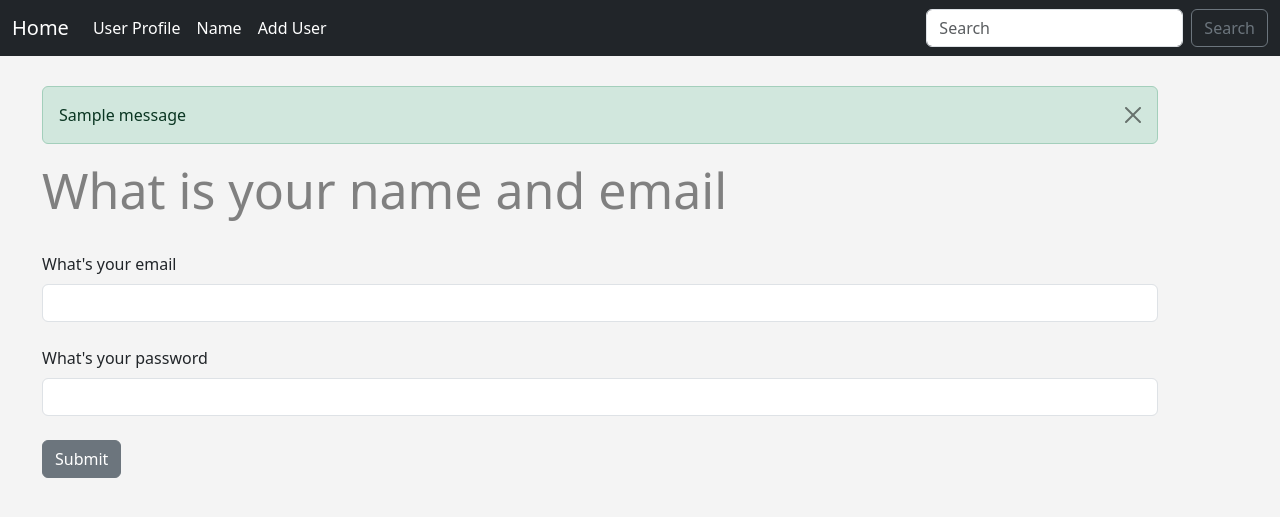
After one commit to a-anuj/flask-projects, a Flask app: page /test_pw in a window 1280 px wide. The commit adds this page. Shown: the top 517 px of the page. Run offline with Flask 3, Linux system fonts and the light colour scheme; tables that the repository leaves empty hold one stand-in row (values such as "Sample post"); one stand-in notice (Sample message) is shown.

Commit message:
Added password checking to the web app

```diff
--- a/app_1.py
+++ b/app_1.py
@@ -48,6 +48,12 @@ class UserForm(FlaskForm):
 
 class SimpleForm(FlaskForm):
     name = StringField("What's your name", validators=[data_required()])
+    submit = SubmitField("Submit")
+
+
+class PasswordForm(FlaskForm):
+    email = StringField("What's your email", validators=[data_required()])
+    password_hash = PasswordField("What's your password", validators=[data_required()])
     submit = SubmitField("Submit")
 
 
@@ -137,6 +143,29 @@ def update(id):
         return render_template("update.html", form=form, name_to_update=name_to_update, id=id)
 
 
+@app.route('/test_pw', methods=['GET', "POST"])
+def test_pw():
+    email = None
+    password = None
+    pw_to_check = None
+    passed = None
+
+    form = PasswordForm()
+    if form.validate_on_submit():
+        email = form.email.data
+        password = form.password_hash.data
+        form.email.data = ''
+        form.password_hash.data = ''
+        pw_to_check = Users.query.filter_by(email=email).first()
+        passed = check_password_hash(pw_to_check.password_hash, password)
+    return render_template("test_pw.html",
+                           email=email,
+                           password=password,
+                           form=form,
+                           pw_to_check=pw_to_check,
+                           passed=passed)
+
+
 if __name__ == '__main__':
     with app.app_context():
         db.create_all()
--- a/templates/base.html
+++ b/templates/base.html
@@ -3,7 +3,7 @@
 <head>
     <meta charset="utf-8">
     <meta name="viewport" content="width=device-width, initial-scale=1">
-    <title>Bootstrap demo</title>
+    <title>Webapp | Flask</title>
     <link href="https://cdn.jsdelivr.net/npm/bootstrap@5.3.3/dist/css/bootstrap.min.css" rel="stylesheet" integrity="sha384-QWTKZyjpPEjISv5WaRU9OFeRpok6YctnYmDr5pNlyT2bRjXh0JMhjY6hW+ALEwIH" crossorigin="anonymous">
     <link href="{{ url_for('static', filename = 'css/style.css') }}" rel="stylesheet">
 
--- /dev/null
+++ b/templates/test_pw.html
@@ -0,0 +1,37 @@
+{% extends 'base.html' %}
+
+{% block content %}
+
+{% for message in get_flashed_messages() %}
+<div class="alert alert-success alert-dismissible show" role="alert">
+    {{ message }}
+    <button type="button" class="btn-close" data-bs-dismiss="alert" aria-label="Close"></button>
+</div>
+{% endfor %}
+
+{% if email %}
+<h2>Main Details : </h2>
+<h3> Email : {{ email }}</h3><br>
+<h3> Password : {{ password }}</h3>
+<br>
+<h2>Additional Details : </h2><br>
+<h3> Name : {{ pw_to_check.name }}</h3><br>
+<h3> Password : {{ pw_to_check.password_hash }}</h3>
+<br>
+
+<h3> Password status : {{ passed }}
+
+    {% else %}
+        <h1>What is your name and email</h1>
+        <br>
+        <form method = 'POST'>
+            {{ form.hidden_tag() }}
+            {{ form.email.label(class="form-label") }}
+            {{ form.email(class="form-control") }}
+            <br>
+            {{ form.password_hash.label(class="form-label") }}
+            {{ form.password_hash(class="form-control") }}
+            <br>
+            {{ form.submit(class="btn btn-secondary") }} </form>
+    {% endif %}
+    {% endblock %}
```
